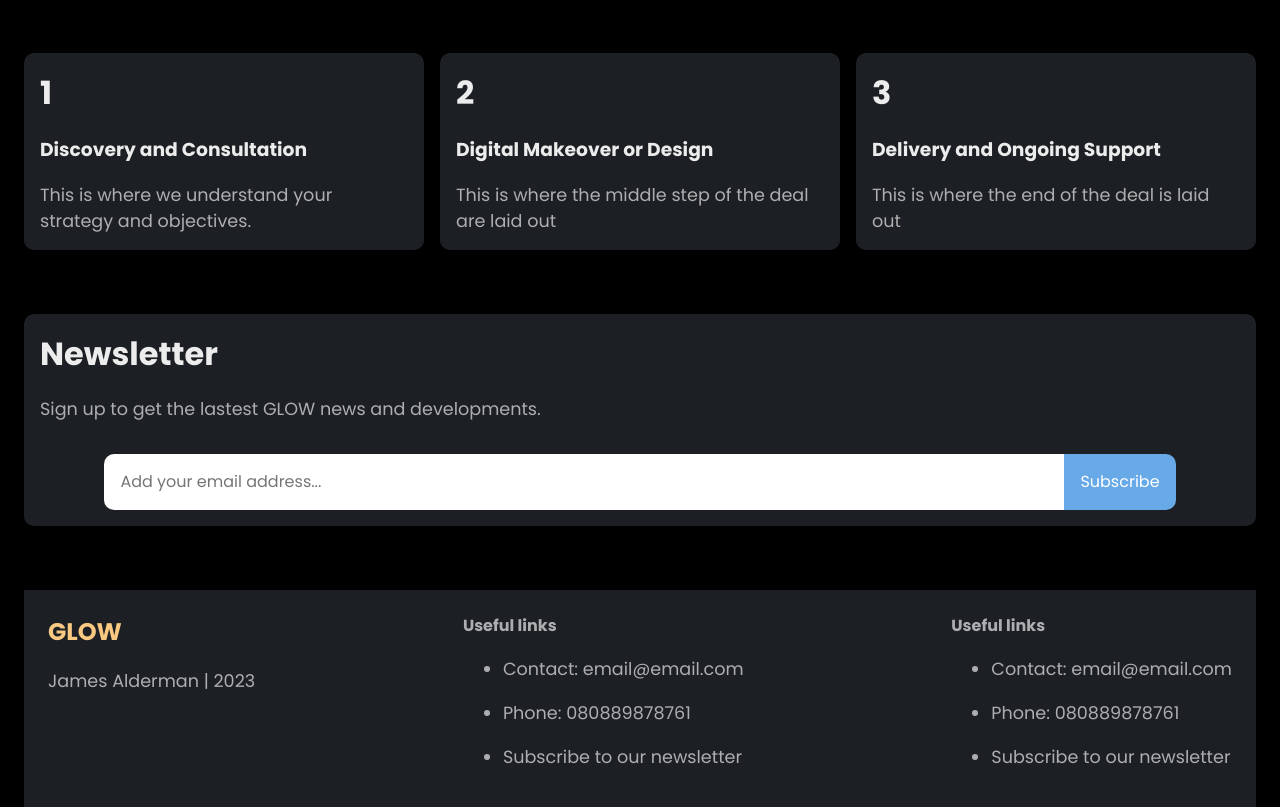
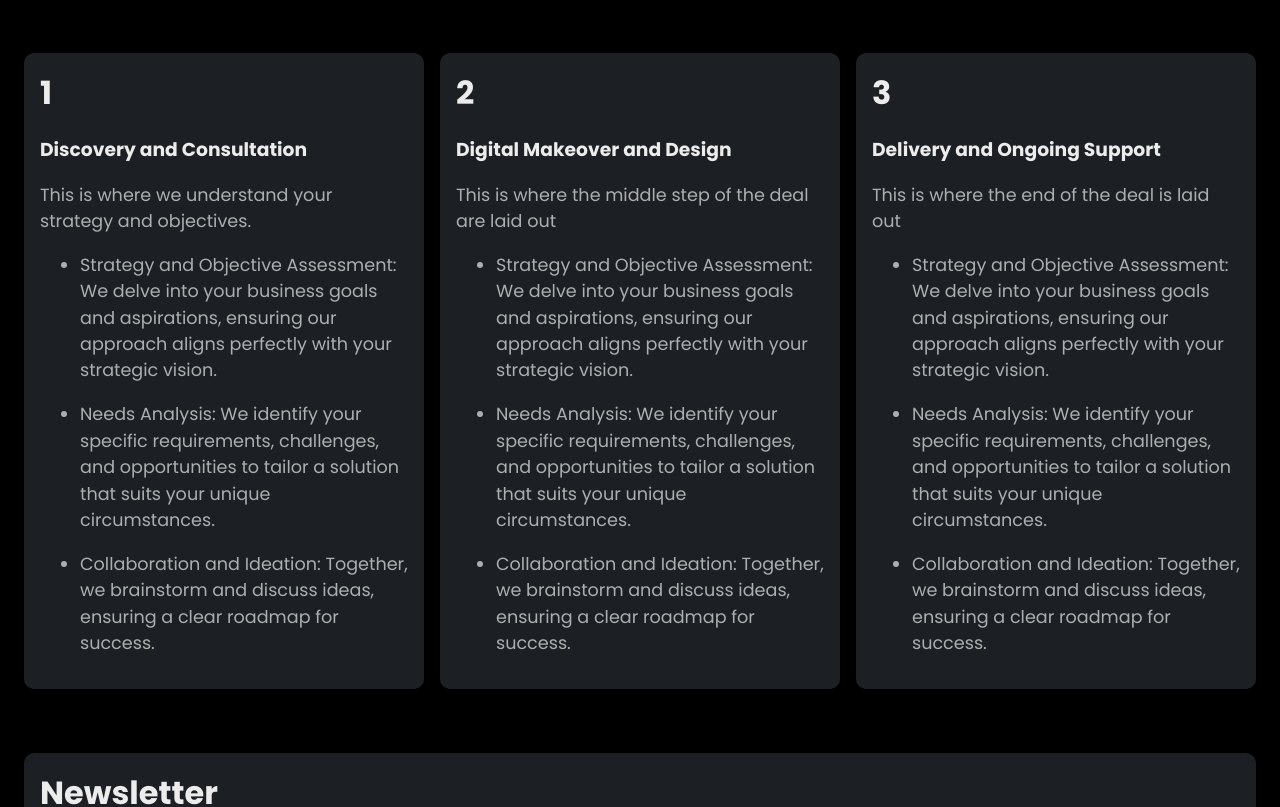
Before and after one commit to JAldo1980/react-small-business-landing-page, a React (Vite) app in the folder glow-1/: page / in a window 1280 px wide. Shown: the part 4583-5390 px from the top of the page. Built offline with nearby package versions, Linux system fonts and the light colour scheme.

Commit message:
added css

```diff
--- a/glow-1/src/Footer.jsx
+++ b/glow-1/src/Footer.jsx
@@ -20,7 +20,10 @@ export default function Footer() {
         <ul>
           <li>Contact: email@email.com</li>
           <li>Phone: 080889878761</li>
-          <li>Subscribe to our newsletter</li>
+          <li>
+            Follow James here{" "}
+            <a href="https://www.linkedin.com/in/jamespalderman/">LinkedIn</a>
+          </li>
         </ul>
       </div>
     </div>
--- a/glow-1/src/Next.jsx
+++ b/glow-1/src/Next.jsx
@@ -8,38 +8,9 @@ export default function Next(props) {
           <h2>{props.number}</h2>
           <h3>{props.headline}</h3>
           <p>{props.text}</p>
+          <div className="next-html">{props.html}</div>
         </div>
       </div>
     </div>
   );
 }
-
-
-`<div>
-    <ul>
-      <li>
-        <span>Profile Critique:</span> A comprehensive review of your existing
-        LinkedIn profile with actionable feedback.
-      </li>
-      <li>
-        <span>Keyword Optimization:</span> Strategic placement of relevant
-        keywords to improve your profile's visibility.
-      </li>
-      <li>
-        <span>Headline Enhancement:</span> Crafting an attention-grabbing headline
-        to make a strong first impression.
-      </li>
-      <li>
-        <span>Custom URL Creation:</span> Personalized LinkedIn URL for a
-        professional touch.
-      </li>
-      <li>
-        <span>Networking Tips:</span> Recommendations for expanding your
-        professional network.
-      </li>
-      <li>
-        <span>30-Minute Consultation:</span> A brief consultation session to
-        discuss your profile improvements.
-      </li>
-    </ul>
-  </div>`
--- a/glow-1/src/NextData.jsx
+++ b/glow-1/src/NextData.jsx
@@ -1,16 +1,20 @@
+import { SetOne, SetTwo, SetThree } from "./NextDataHtml";
+
 export default [
   {
     id: 1,
     number: "1",
     headline: "Discovery and Consultation",
     text: "This is where we understand your strategy and objectives.",
+    html: <SetOne />,
     button: "https://github.com/JAldo1980",
   },
   {
     id: 2,
     number: "2",
-    headline: "Digital Makeover or Design",
+    headline: "Digital Makeover and Design",
     text: "This is where the middle step of the deal are laid out",
+    html: <SetTwo />,
     button: "https://github.com/JAldo1980",
   },
   {
@@ -18,6 +22,7 @@ export default [
     number: "3",
     headline: "Delivery and Ongoing Support",
     text: "This is where the end of the deal is laid out",
+    html: <SetThree />,
     button: "https://github.com/JAldo1980",
   },
 ];
--- /dev/null
+++ b/glow-1/src/NextDataHtml.jsx
@@ -0,0 +1,72 @@
+import React from "react";
+
+const SetOne = () => {
+  return (
+    <div>
+      <ul>
+        <li>
+          Strategy and Objective Assessment: We delve into your business goals
+          and aspirations, ensuring our approach aligns perfectly with your
+          strategic vision.
+        </li>
+        <li>
+          Needs Analysis: We identify your specific requirements, challenges,
+          and opportunities to tailor a solution that suits your unique
+          circumstances.
+        </li>
+        <li>
+          Collaboration and Ideation: Together, we brainstorm and discuss ideas,
+          ensuring a clear roadmap for success.
+        </li>
+      </ul>
+    </div>
+  );
+};
+
+const SetTwo = () => {
+  return (
+    <div>
+      <ul>
+        <li>
+          Strategy and Objective Assessment: We delve into your business goals
+          and aspirations, ensuring our approach aligns perfectly with your
+          strategic vision.
+        </li>
+        <li>
+          Needs Analysis: We identify your specific requirements, challenges,
+          and opportunities to tailor a solution that suits your unique
+          circumstances.
+        </li>
+        <li>
+          Collaboration and Ideation: Together, we brainstorm and discuss ideas,
+          ensuring a clear roadmap for success.
+        </li>
+      </ul>
+    </div>
+  );
+};
+
+const SetThree = () => {
+  return (
+    <div>
+      <ul>
+        <li>
+          Strategy and Objective Assessment: We delve into your business goals
+          and aspirations, ensuring our approach aligns perfectly with your
+          strategic vision.
+        </li>
+        <li>
+          Needs Analysis: We identify your specific requirements, challenges,
+          and opportunities to tailor a solution that suits your unique
+          circumstances.
+        </li>
+        <li>
+          Collaboration and Ideation: Together, we brainstorm and discuss ideas,
+          ensuring a clear roadmap for success.
+        </li>
+      </ul>
+    </div>
+  );
+};
+
+export { SetOne, SetTwo, SetThree };
--- a/glow-1/src/index.css
+++ b/glow-1/src/index.css
@@ -505,6 +505,10 @@ ul li {
   color: var(--global-header);
 }
 
+.next-html {
+  color: var(--p-global);
+}
+
 /* ****************** */
 /* NEWSLETTER STYLING */
 /* ****************** */
@@ -617,6 +621,10 @@ ul li {
   cursor: pointer;
   background-color: var(--btn-global);
   color: white;
+}
+
+a {
+  color: #0377b5;
 }
 
 /* ********************* */
```
